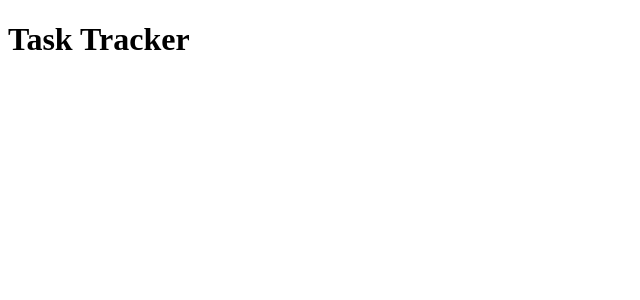
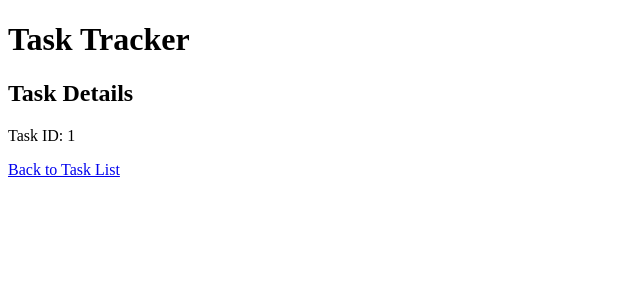
Before and after one commit to fadetula/tasktracker-frontend, an Angular app: page /tasks/1 in a window 1280 px wide. Before the commit this address led to /. Shown: the top 300 px of the page, without its empty margins (0-640 px from the left). Built offline with nearby package versions, Linux system fonts and the light colour scheme.

Commit message:
Added task details component and configured routing between task list and task details

```diff
--- a/src/app/app.routes.ts
+++ b/src/app/app.routes.ts
@@ -1,6 +1,8 @@
 import { Routes } from '@angular/router';
 import { TasksComponent } from './tasks/tasks.component';
+import { TaskDetailsComponent } from './task-details/task-details.component';
 
 export const routes: Routes = [
-  { path: '', component: TasksComponent }
+  { path: '', component: TasksComponent },
+  { path: 'tasks/:id', component: TaskDetailsComponent }
 ];
--- /dev/null
+++ b/src/app/task-details/task-details.component.html
@@ -0,0 +1,4 @@
+    <h2>Task Details</h2>
+    <p *ngIf="taskId">Task ID: {{ taskId }}</p>
+    <p *ngIf="!taskId">No Task ID provided.</p>
+    <a routerLink="/">Back to Task List</a>
--- /dev/null
+++ b/src/app/task-details/task-details.component.ts
@@ -0,0 +1,19 @@
+import { CommonModule } from '@angular/common';
+import { Component } from '@angular/core';
+import { ActivatedRoute, RouterModule } from '@angular/router';
+
+@Component({
+  selector: 'app-task-details',
+  standalone: true,
+  imports: [CommonModule, RouterModule],
+  templateUrl: './task-details.component.html',
+  styleUrl: './task-details.component.css'
+})
+export class TaskDetailsComponent {
+  taskId: string | null;
+
+  constructor(private route: ActivatedRoute) {
+    this.taskId = this.route.snapshot.paramMap.get('id');
+  }
+
+}
--- a/src/app/tasks/tasks.component.html
+++ b/src/app/tasks/tasks.component.html
@@ -7,6 +7,7 @@
       <th>Description</th>
       <th>Due Date</th>
       <th>Status</th>
+      <th>Actions</th>
     </tr>
   </thead>
   <tbody>
@@ -15,6 +16,9 @@
       <td>{{ task.description }}</td>
       <td>{{ task.dueDate }}</td>
       <td>{{ task.status }}</td>
+      <td>
+        <a [routerLink]="['/tasks', task.id]">View Details</a>
+      </td>
     </tr>
   </tbody>
 </table>
--- a/src/app/tasks/tasks.component.ts
+++ b/src/app/tasks/tasks.component.ts
@@ -1,11 +1,12 @@
 import { Component } from '@angular/core';
 import { Task } from '../task.model';
 import { CommonModule } from '@angular/common';
+import { RouterModule } from '@angular/router';
 
 @Component({
   selector: 'app-tasks',
   standalone: true,
-  imports: [CommonModule],
+  imports: [CommonModule, RouterModule],
   templateUrl: './tasks.component.html',
   styleUrl: './tasks.component.css'
 })
```
Also changed, not shown: src/app/task-details/task-details.component.css (added), 1 other file (tests, documents, lock files or other folders).
